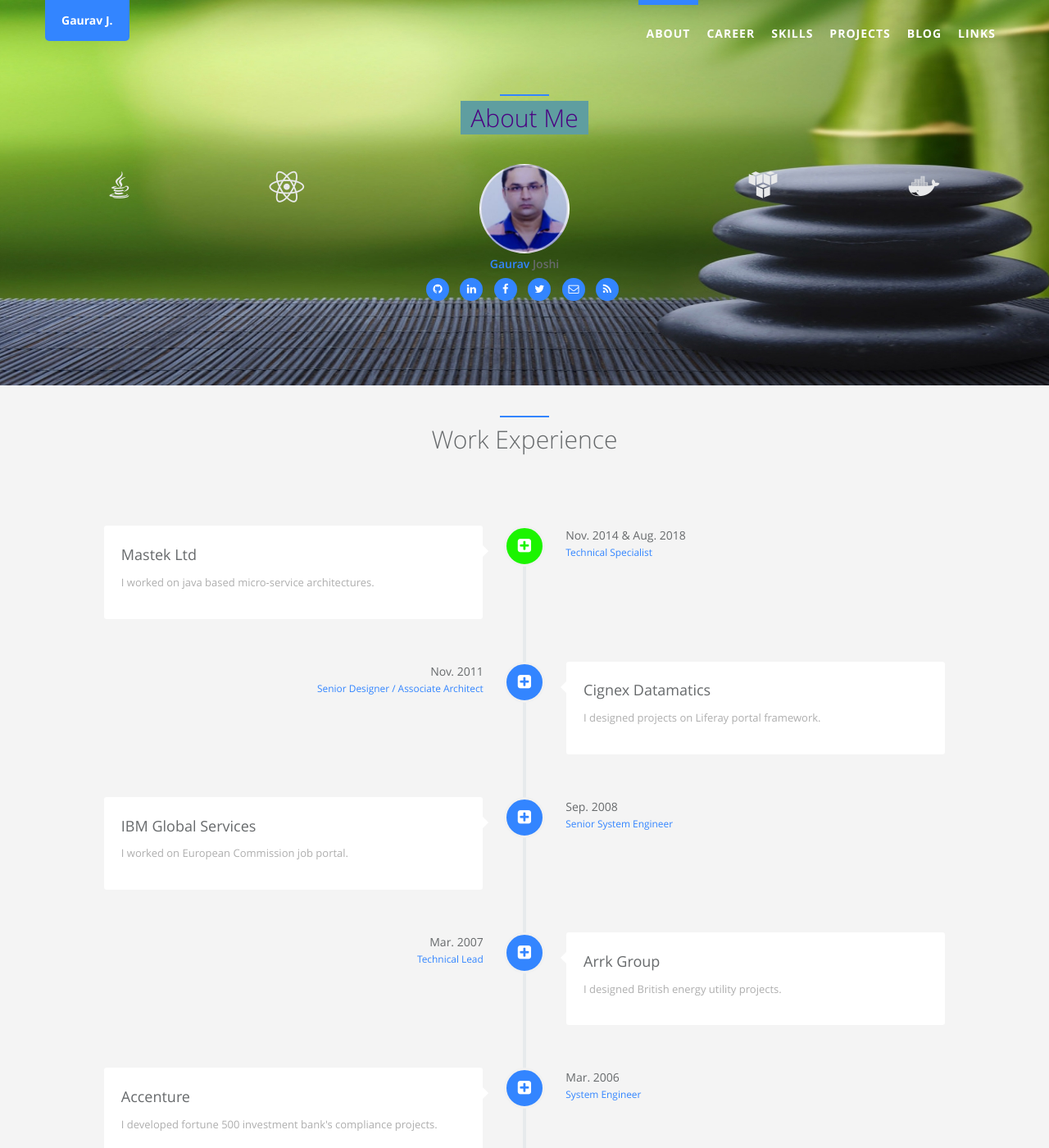
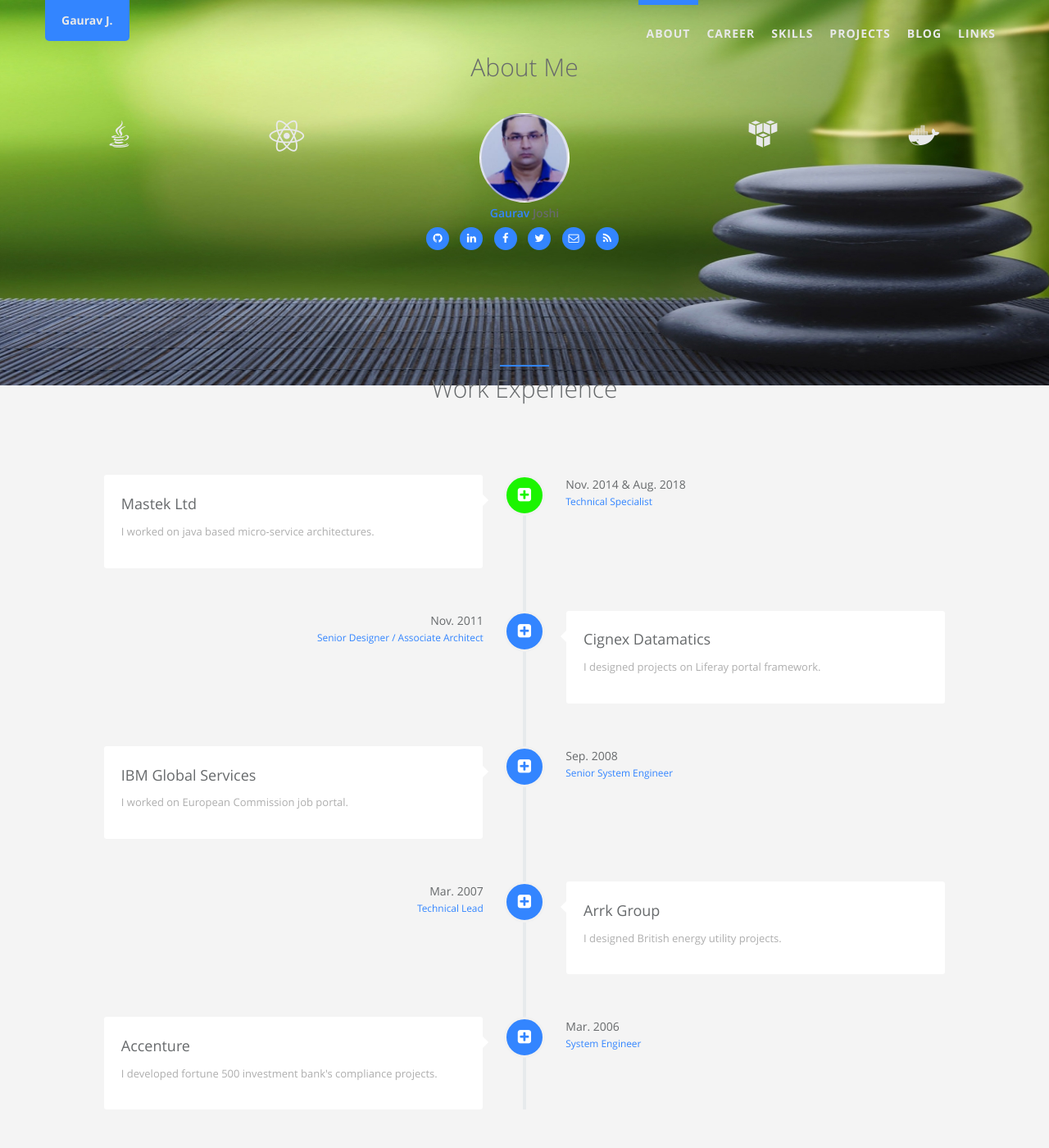
Before and after one commit to kalpsnuti/kalpsnuti.github.io, a Jekyll site: the page built from index.html, in a window 1280 px wide and 1400 px high. Shown: the whole window at 82% size. Built offline with Jekyll 4.4.1, drawn with Linux system fonts in a browser that asks for light colours; nearby versions of some CDN libraries; library files that are not in the unit come from our copies.

Commit message:
adjusted font color

```diff
--- a/_config.yml
+++ b/_config.yml
@@ -41,7 +41,7 @@
     - name: icon-aws
     - name: icon-docker
   # Describe yourself.
-  desc: java based architecture's & cloud native applications
+  desc: java based architecture\'s & cloud native applications
 
 # comment
 # if you wanna comment feature, go to https://disqus.com/ to get your configuration; if not, comment following two lines.
@@ -83,8 +83,8 @@
 lines:
   - text: "deep-dive the microservices waters"
   - text: "explore functional/reactive applications & ui/ux stuff"
-  - text: "Individuals and interactions^700 over processes and tools"
-  - text: "Working software^700 over comprehensive documentation"
+  - text: "Individuals and interactions over processes and tools"
+  - text: "Working software over comprehensive documentation"
 
 #Success is no accident. It is hard work, perseverance, learning, studying, sacrifice and most of all, love of what you are doing or learning to do.
 
--- a/_includes/sections/about.html
+++ b/_includes/sections/about.html
@@ -1,9 +1,8 @@
 <div class="container" id="i18_about_me">
   <div class="row m-b-lg">
     <div class="col-lg-12 text-center">
-      <div class="navy-line"></div>
       <h1>
-        <span class="about-me" data-i18n="about_me.about_me">About Me</span>
+        <span data-i18n="about_me.about_me">About Me</span>
       </h1>
       <!-- <p>Donec sed odio dui. Etiam porta sem malesuada magna mollis euismod.</p> -->
     </div>
--- a/_sass/_style.scss
+++ b/_sass/_style.scss
@@ -2473,16 +2473,14 @@
   section p {
     color: #aeaeae;
     font-size: 13px;
+    #about_me_des{
+      color: #e8e9ea;
+    }
   }
   h1 {
     margin-top: 10px;
     font-size: 30px;
     font-weight: 200;
-    .about-me {
-      background: #5f9ea0;
-      color: #4b0082;
-      padding: 0 12px 0 12px;
-    }
   }
   .navy-line {
     width: 60px;
@@ -2507,7 +2505,7 @@
   }
   .navbar-default {
     &.navbar-scroll {
-      background-color: #fff;
+      background-color: #e8e9ea;
       border-color: #fff;
       padding: 15px 0;
     }
@@ -2515,7 +2513,7 @@
     border-color: transparent;
     transition: all 0.3s ease-in-out 0s;
     .nav li a {
-      color: #fff;
+      color: #e8e9ea;
       font-family: "Open Sans", helvetica, arial, sans-serif;
       font-weight: 700;
       letter-spacing: 1px;
@@ -2531,11 +2529,11 @@
     .navbar-nav > {
       .active > a {
         background: 0 0;
-        color: #fff;
+        color: #e8e9ea;
         border-top: 6px solid #3385ff;
         &:hover {
           background: 0 0;
-          color: #fff;
+          color: #e8e9ea;
           border-top: 6px solid #3385ff;
         }
       }
@@ -2559,9 +2557,9 @@
       &:focus,
       &:hover {
         background: #3385ff;
-        color: #fff;
+        color: #e8e9ea;
       }
-      color: #fff;
+      color: #e8e9ea;
       height: auto;
       display: block;
       font-size: 14px;
@@ -2573,7 +2571,7 @@
     }
   }
   .navbar-scroll.navbar-default .nav li a {
-    color: #676a6c;
+    color: #e8e9ea;
     &:hover {
       color: #3385ff;
     }
```
